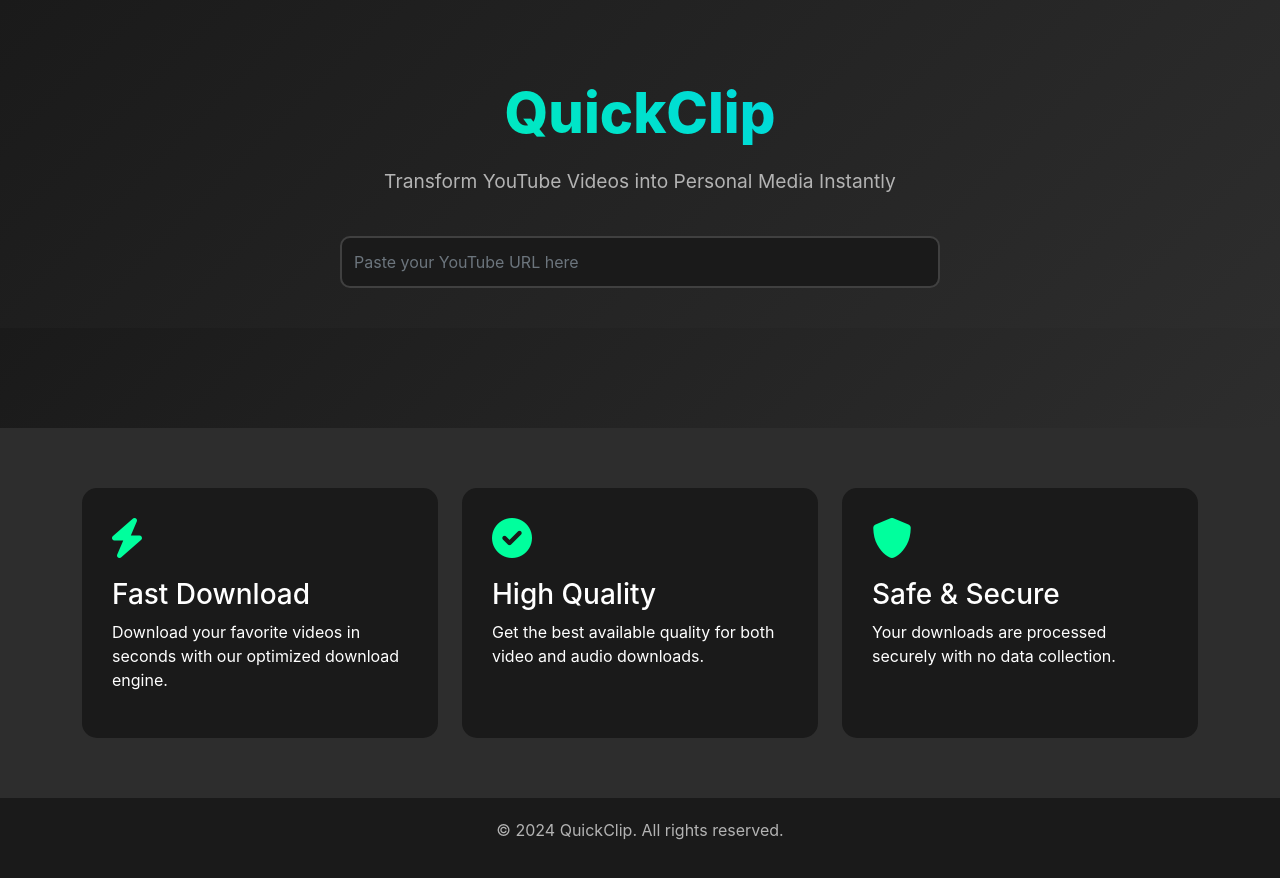
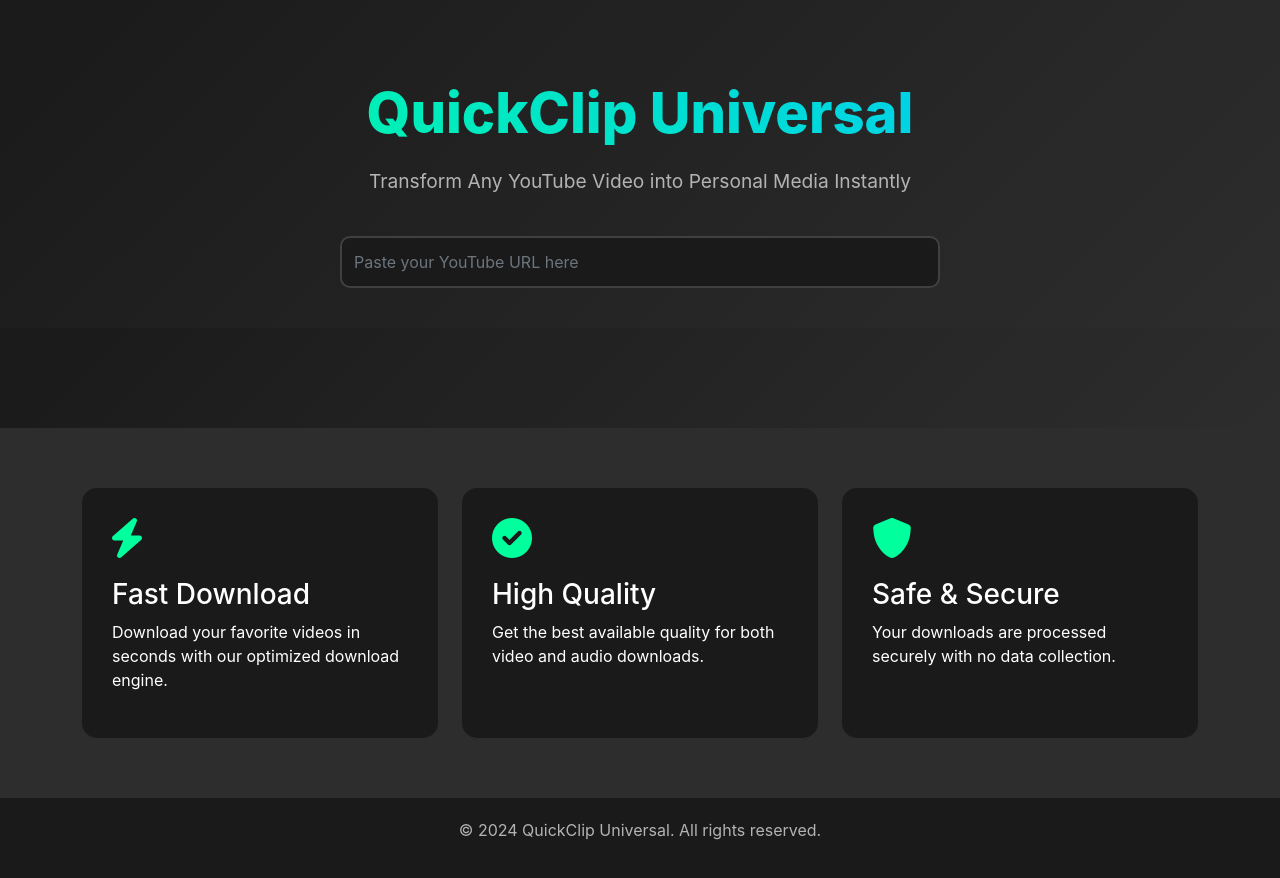
Before and after one commit to phcodesage/QuickClip-Universal, a Flask app: page / in a window 1280 px wide. Run offline with Flask 3, Linux system fonts and the light colour scheme; some libraries are stand-ins or nearby versions.

Commit message:
changed: name

```diff
--- a/templates/index.html
+++ b/templates/index.html
@@ -3,7 +3,7 @@
 <head>
     <meta charset="UTF-8">
     <meta name="viewport" content="width=device-width, initial-scale=1.0">
-    <title>QuickClip - Video Downloader</title>
+    <title>QuickClip Universal - Video Downloader</title>
     <link href="https://cdn.jsdelivr.net/npm/bootstrap@5.1.3/dist/css/bootstrap.min.css" rel="stylesheet">
     <link rel="stylesheet" href="https://cdnjs.cloudflare.com/ajax/libs/font-awesome/6.0.0/css/all.min.css">
     <style>
@@ -304,8 +304,8 @@
     <!-- Hero Section with Download -->
     <section class="hero-section">
         <div class="container">
-            <h1 class="hero-title">QuickClip</h1>
-            <p class="hero-subtitle">Transform YouTube Videos into Personal Media Instantly</p>
+            <h1 class="hero-title">QuickClip Universal</h1>
+            <p class="hero-subtitle">Transform Any YouTube Video into Personal Media Instantly</p>
 
             <!-- URL Input -->
             <div class="url-input-container">
@@ -411,7 +411,7 @@
     <!-- Footer -->
     <footer>
         <div class="container">
-            <p>&copy; 2024 QuickClip. All rights reserved.</p>
+            <p>&copy; 2024 QuickClip Universal. All rights reserved.</p>
         </div>
     </footer>
 
```
Also changed, not shown: 1 other file.
